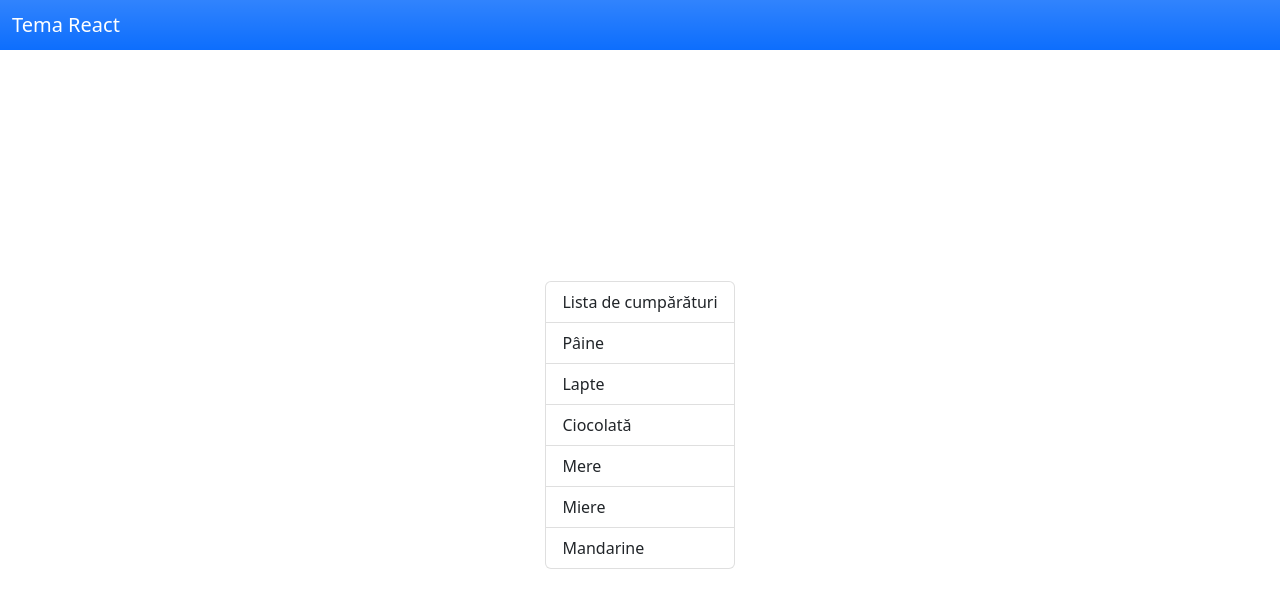
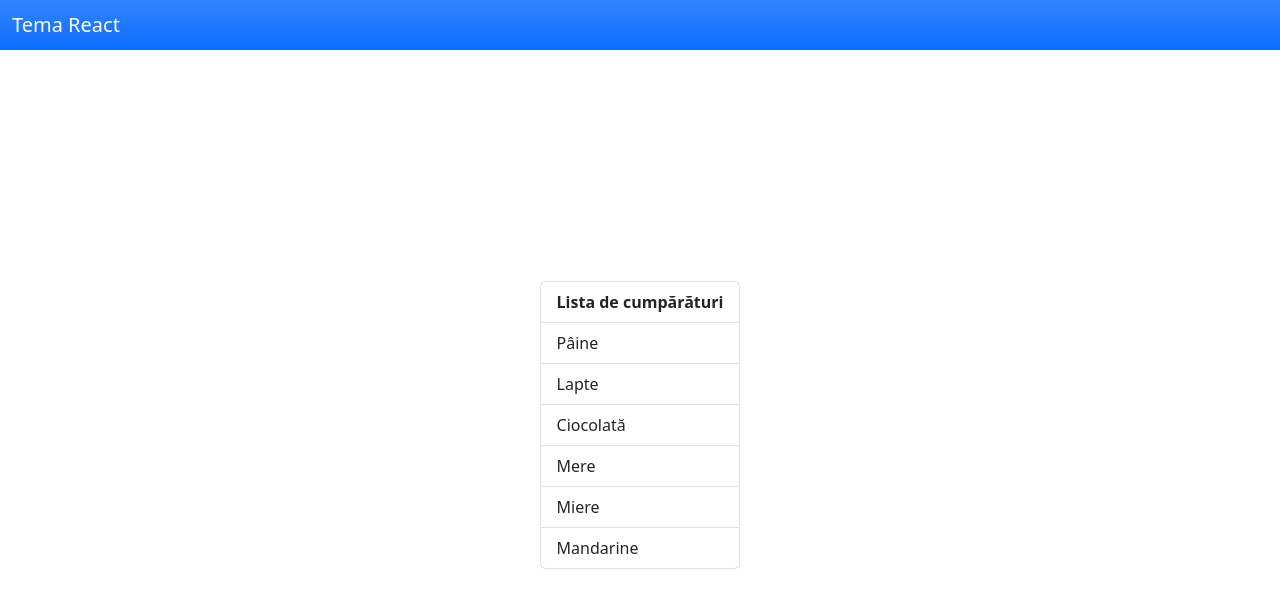
Before and after one commit to ITSchool-Web-Heroines/Tema-React-1, a React (Vite) app: page / in a window 1280 px wide. Shown: the top 608 px of the page. Built offline with nearby package versions, Linux system fonts and the light colour scheme.

Commit message:
back to start

```diff
--- a/App.js
+++ b/App.js
@@ -22,11 +22,23 @@ Folosește React pentru a afișa următorul cod în elementul cu ID #app
     </main>
 </div>
 */
-import { createElement } from "react";
+// import { createElement } from "react";
+//   const renderShoppingList = createElement(
+//     "ul",
+//     { className: "list-group" },
+//     shoppingListItems.map(shoppingListItem => (
+//       <li
+//         className="list-group-item"
+//         key={shoppingListItem}
+//         id={shoppingListItem}
+//       >
+//         {shoppingListItem}
+//       </li>
+//     ))
+//   );
 
 export default function App() {
   const shoppingListItems = [
-    "Lista de cumpărături",
     "Pâine",
     "Lapte",
     "Ciocolată",
@@ -34,19 +46,6 @@ export default function App() {
     "Miere",
     "Mandarine",
   ];
-  const renderShoppingList = createElement(
-    "ul",
-    { className: "list-group" },
-    shoppingListItems.map(shoppingListItem => (
-      <li
-        className="list-group-item"
-        key={shoppingListItem}
-        id={shoppingListItem}
-      >
-        {shoppingListItem}
-      </li>
-    ))
-  );
 
   return (
     <div className="vh-100 d-flex flex-column">
@@ -56,7 +55,20 @@ export default function App() {
         </div>
       </header>
       <main className="container my-5 flex-grow-1 d-flex flex-column align-items-center justify-content-center">
-        {renderShoppingList}
+        <ul className="list-group">
+          <li className="list-group-item">
+            <span className="fw-bold">Lista de cumpărături</span>
+          </li>
+          {shoppingListItems.map(shoppingListItem => (
+            <li
+              className="list-group-item"
+              key={shoppingListItem}
+              id={shoppingListItem}
+            >
+              {shoppingListItem}
+            </li>
+          ))}
+        </ul>
       </main>
     </div>
   );
```
